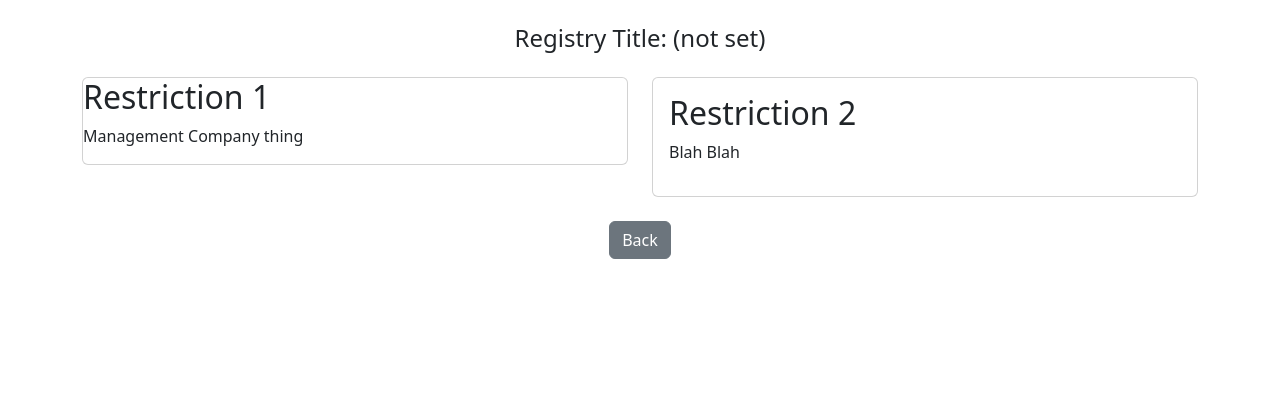
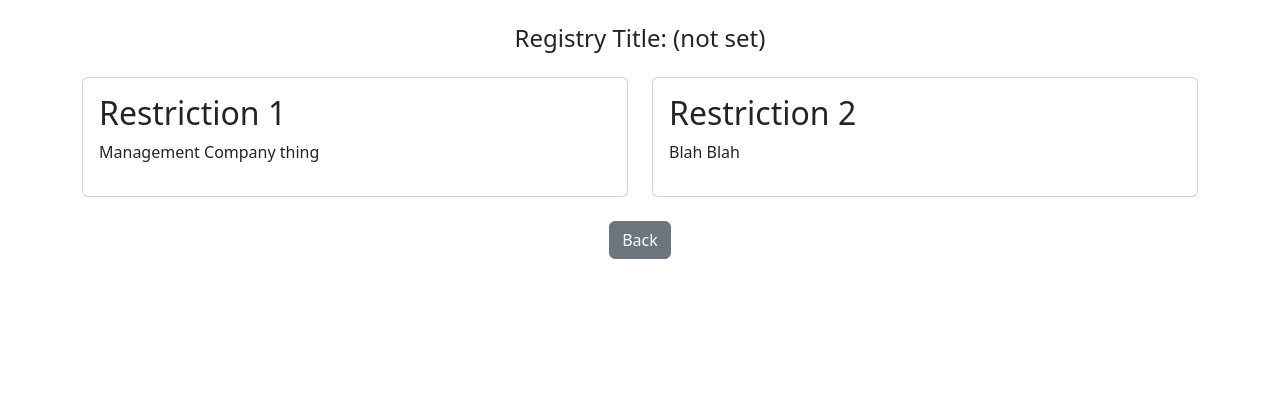
Before and after one commit to masterworrall/hs, a Flask app: page /details in a window 1280 px wide. Shown: the part 86-482 px from the top of the page. Run offline with Flask 3, Linux system fonts and the light colour scheme.

Commit message:
Made panel outlines always align

```diff
--- a/app/templates/details.html
+++ b/app/templates/details.html
@@ -37,18 +37,20 @@
           </div>
       </div>
 
-      <div class="row">
+      <div class="row align-items-stretch">
           <!-- Left Panel -->
           <div class="col-md-6">
-              <div class="card">
+              <div class="card h-100">
+                  <div class="card-body d-flex flex-column">
                     <h2 class="card-title">Restriction 1</h2>
                     <p>Management Company thing</p>
+                  </div>
               </div>
           </div>
           <!-- Right Panel -->
           <div class="col-md-6">
-              <div class="card">
-                  <div class="card-body">
+              <div class="card h-100">
+                  <div class="card-body d-flex flex-column">
                     <h2 class="card-title">Restriction 2</h2>
                     <p>Blah Blah</p>
                   </div>
```
Also changed, not shown: app/templates/index.html (+5 -5 lines).
